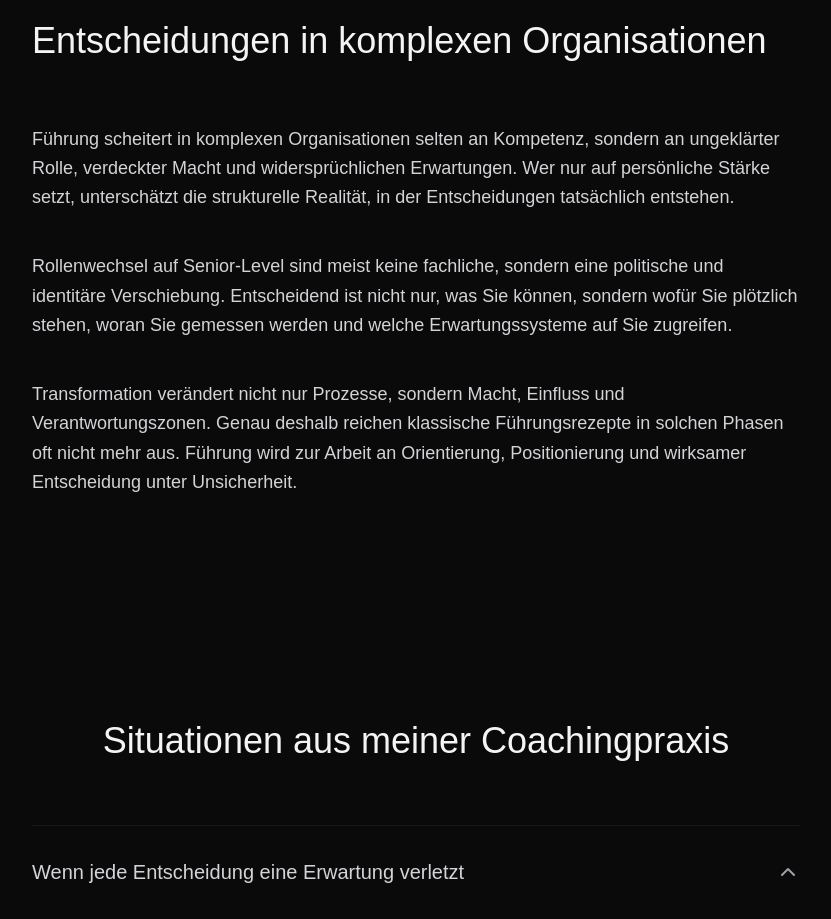
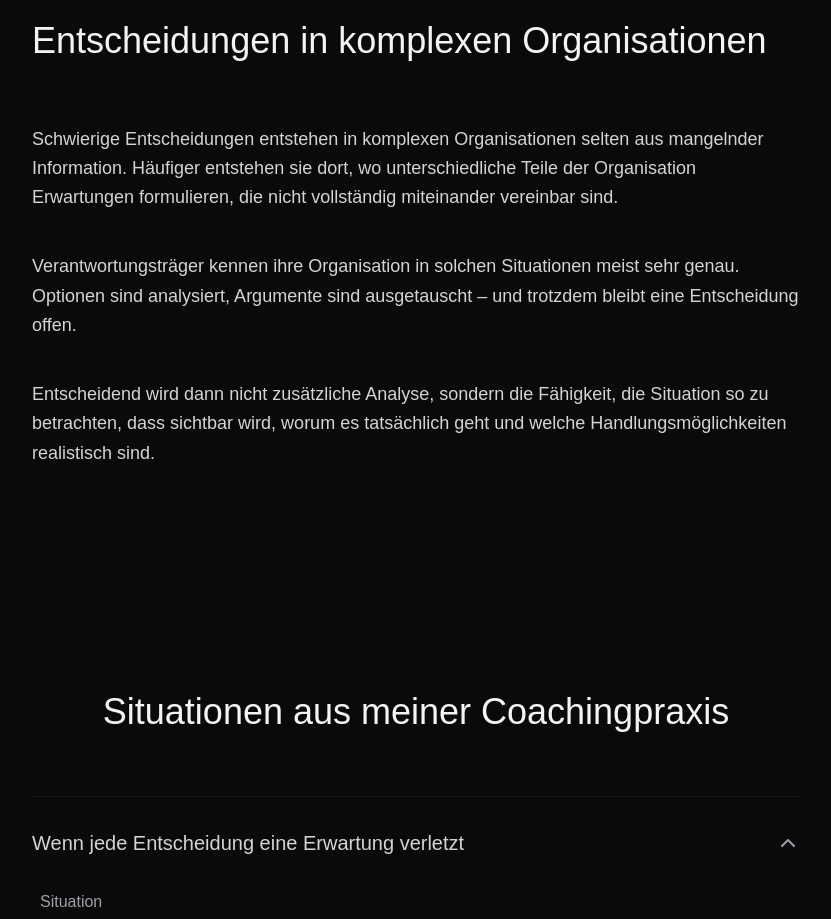
Before and after one commit to wolfgangtietz/coaching-landing, a Next.js app: page / in a window 1280 px wide. Shown: the part 3560-4479 px from the top of the page, without its empty margins (224-1055 px from the left). Built offline with nearby package versions, Linux system fonts and the light colour scheme.

Commit message:
Refine decision section wording

```diff
--- a/app/page.tsx
+++ b/app/page.tsx
@@ -230,27 +230,24 @@
   Entscheidungen in komplexen Organisationen
 </h2>
 
-    <div className="space-y-10 text-zinc-300 text-lg font-light leading-relaxed">
+<div className="space-y-10 text-zinc-300 text-lg font-light leading-relaxed">
   <p>
-    Führung scheitert in komplexen Organisationen selten an Kompetenz,
-    sondern an ungeklärter Rolle, verdeckter Macht und widersprüchlichen
-    Erwartungen. Wer nur auf persönliche Stärke setzt, unterschätzt die
-    strukturelle Realität, in der Entscheidungen tatsächlich entstehen.
+    Schwierige Entscheidungen entstehen in komplexen Organisationen selten aus
+    mangelnder Information. Häufiger entstehen sie dort, wo unterschiedliche
+    Teile der Organisation Erwartungen formulieren, die nicht vollständig
+    miteinander vereinbar sind.
   </p>
 
   <p>
-    Rollenwechsel auf Senior-Level sind meist keine fachliche, sondern eine
-    politische und identitäre Verschiebung. Entscheidend ist nicht nur, was
-    Sie können, sondern wofür Sie plötzlich stehen, woran Sie gemessen werden
-    und welche Erwartungssysteme auf Sie zugreifen.
+    Verantwortungsträger kennen ihre Organisation in solchen Situationen meist
+    sehr genau. Optionen sind analysiert, Argumente sind ausgetauscht – und
+    trotzdem bleibt eine Entscheidung offen.
   </p>
 
   <p>
-    Transformation verändert nicht nur Prozesse, sondern Macht, Einfluss und
-    Verantwortungszonen. Genau deshalb reichen klassische Führungsrezepte in
-    solchen Phasen oft nicht mehr aus. Führung wird zur Arbeit an
-    Orientierung, Positionierung und wirksamer Entscheidung unter
-    Unsicherheit.
+    Entscheidend wird dann nicht zusätzliche Analyse, sondern die Fähigkeit,
+    die Situation so zu betrachten, dass sichtbar wird, worum es tatsächlich
+    geht und welche Handlungsmöglichkeiten realistisch sind.
   </p>
 </div>
   </div>
```
